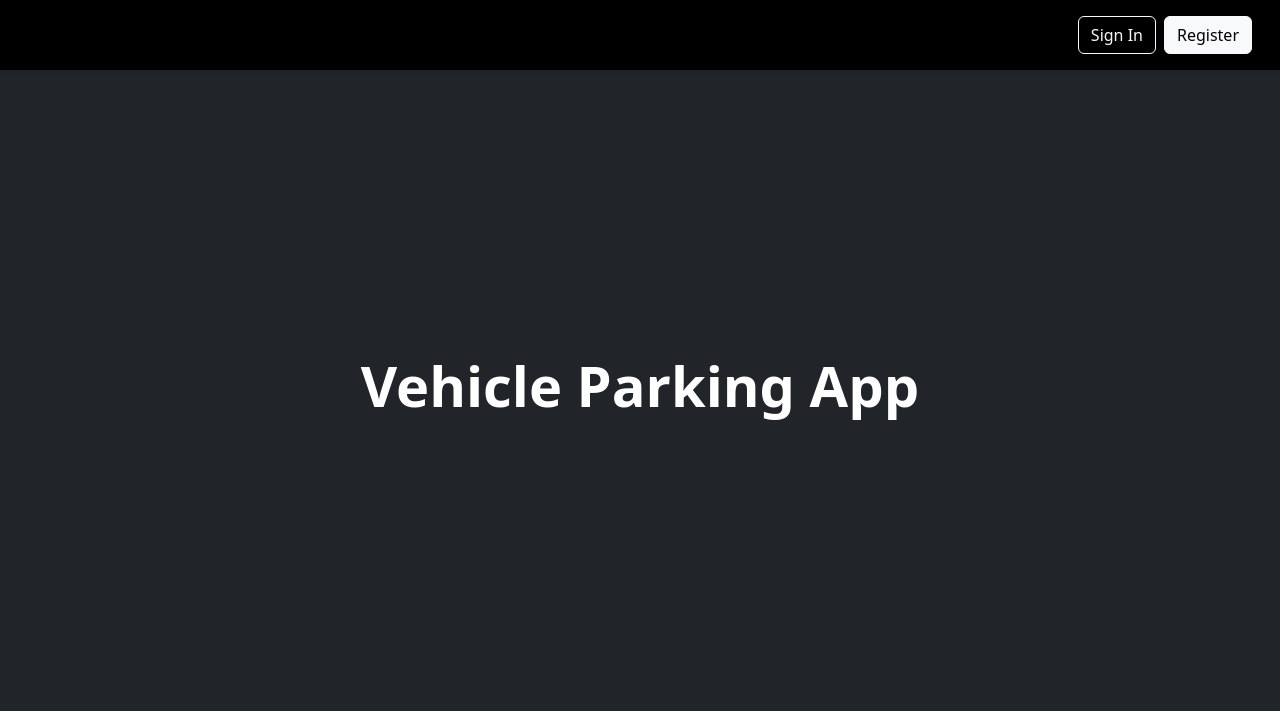
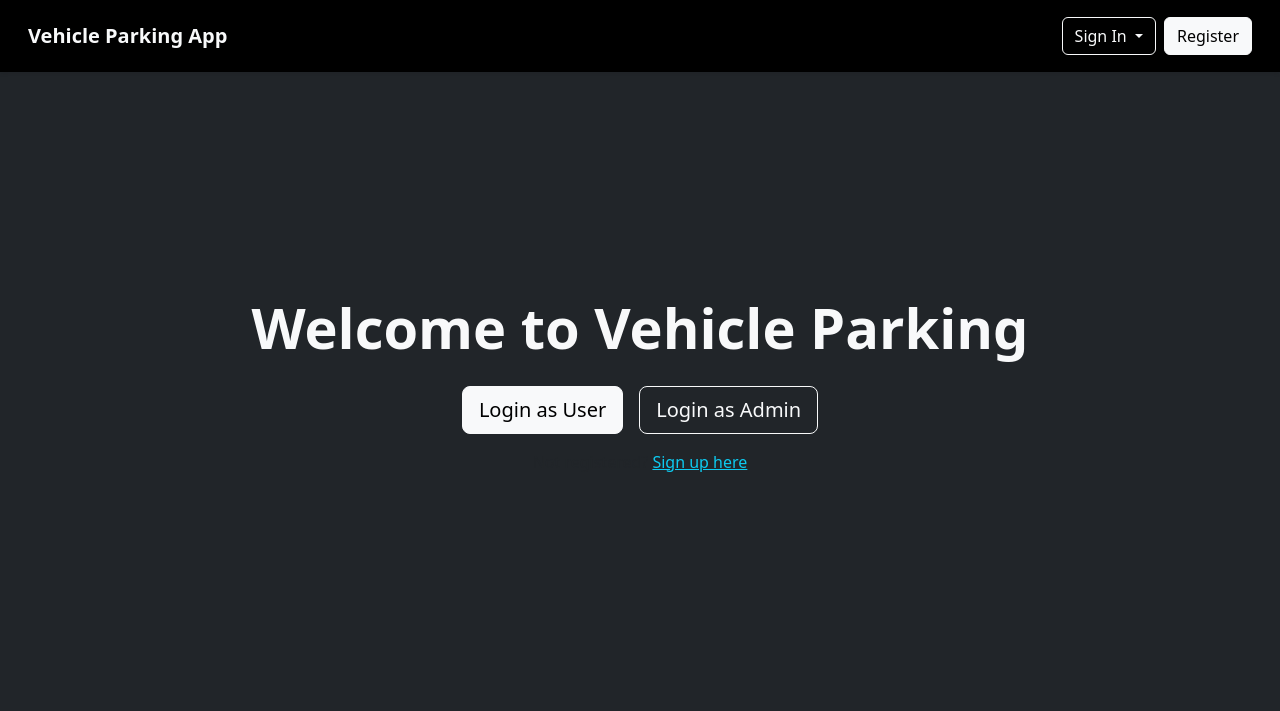
Before and after one commit to 24f2008556/vehicle-parking-app, a Flask app: template templates/index.html in a window 1280 px wide. Shown: the top 711 px of the page. Run offline with Flask 3, Linux system fonts and the light colour scheme; the template is opened without the code that fills it, so the values that code supplies are empty.

Commit message:
created main sample html

```diff
--- a/templates/index.html
+++ b/templates/index.html
@@ -10,18 +10,33 @@
 <!-- Navigation Bar -->
 <nav class="navbar bg-black p-3 shadow-sm">
     <div class="container-fluid">
-            <span class="navbar-brand fw-bold text-light"> </span>
+        <span class="navbar-brand fw-bold text-light">Vehicle Parking App</span>
         <div class="d-flex">
-                <a href="/login" class="btn btn-outline-light me-2">Sign In</a>
+            <div class="dropdown me-2">
+                <button class="btn btn-outline-light dropdown-toggle" type="button" data-bs-toggle="dropdown" aria-expanded="false">
+                    Sign In
+                </button>
+                <ul class="dropdown-menu dropdown-menu-dark">
+                    <li><a class="dropdown-item" href="/user">Login as User</a></li>
+                    <li><a class="dropdown-item" href="/admin">Login as Admin</a></li>
+                </ul>
+            </div>
             <a href="/register" class="btn btn-light">Register</a>
         </div>
     </div>
 </nav>
 
 <!-- Centered Content -->
-    <div class="container d-flex justify-content-center align-items-center" style="height: 80vh;">
-        <h1 class="display-4 text-center fw-semibold text-white">Vehicle Parking App</h1>
+<div class="container d-flex flex-column justify-content-center align-items-center" style="height: 80vh;">
+    <h1 class="display-4 text-center fw-semibold mb-4">Welcome to Vehicle Parking</h1>
+
+    <div class="d-flex gap-3 mb-3">
+        <a href="/user" class="btn btn-light btn-lg">Login as User</a>
+        <a href="/admin" class="btn btn-outline-light btn-lg">Login as Admin</a>
     </div>
 
+    <p class="text-muted">Not registered? <a href="/register" class="text-info">Sign up here</a></p>
+</div>
+<script src="https://cdn.jsdelivr.net/npm/bootstrap@5.3.0/dist/js/bootstrap.bundle.min.js"></script>
 </body>
 </html>
```
Lines whose indentation alone changed are shown as unchanged.
